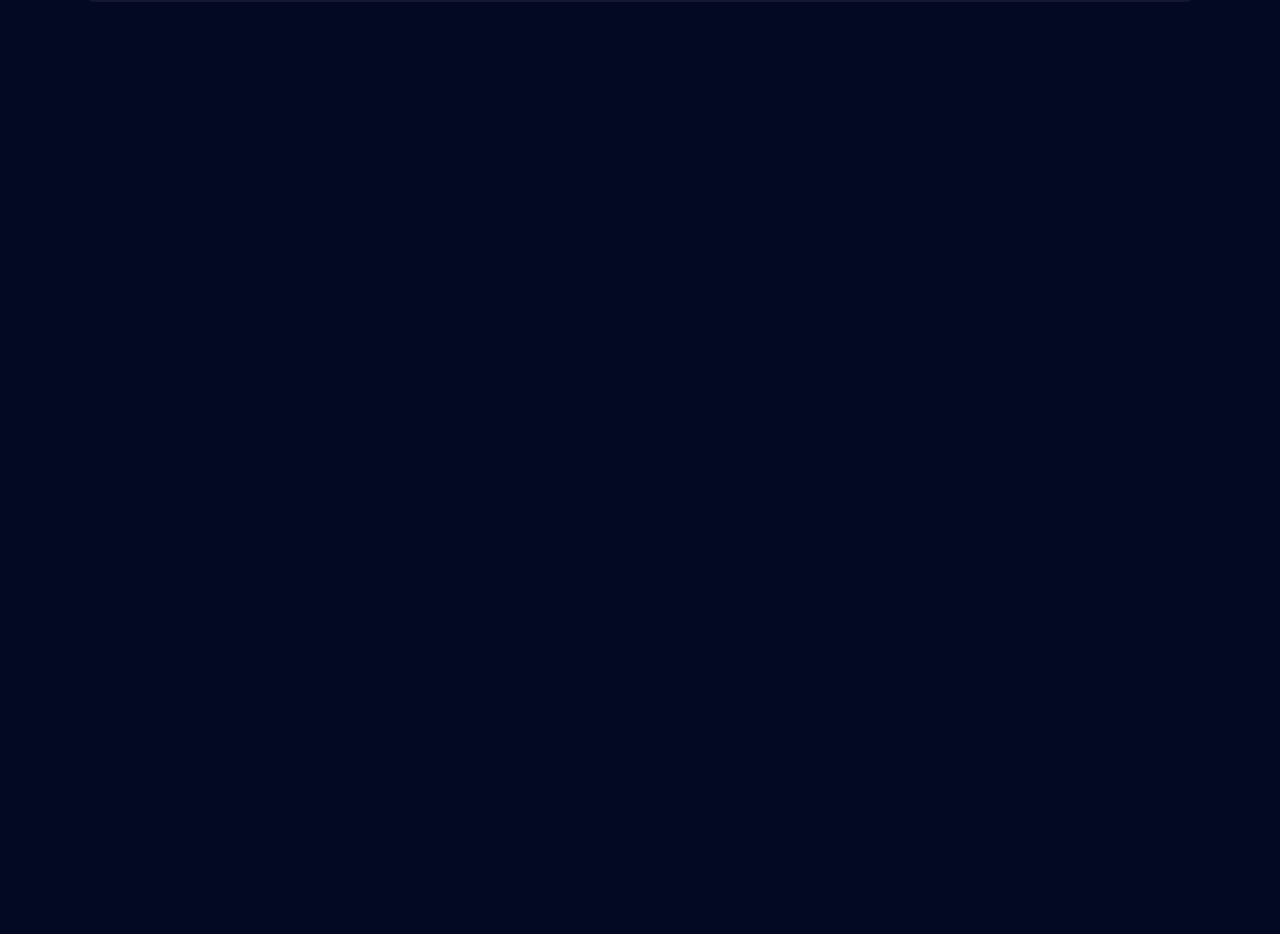
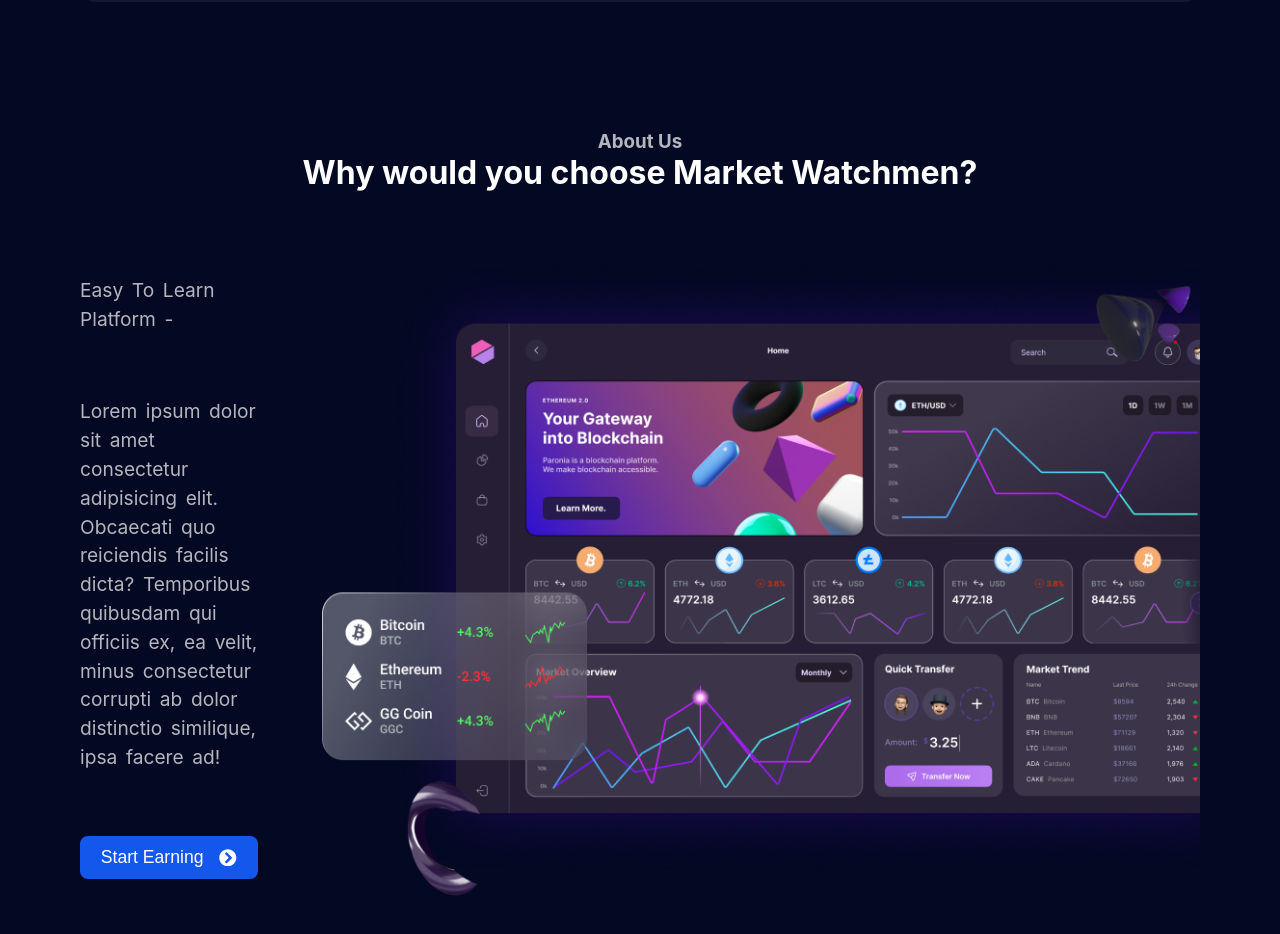
Before and after one commit to Zeeshnhmd/coinBase, a React (Create React App) app: page / in a window 1280 px wide. Shown: the part 1301-2235 px from the top of the page. Before the commit the page ends 1431 px from the top, so only its background shows below. Built offline with nearby package versions, Linux system fonts and the light colour scheme.

Commit message:
aboutus section

```diff
--- a/src/App.js
+++ b/src/App.js
@@ -1,4 +1,5 @@
 import React from 'react';
+import AboutUs from './components/AboutUs';
 import DailyPrices from './components/DailyPrices';
 import Home from './components/Home';
 import Navbar from './components/Navbar';
@@ -9,6 +10,7 @@
 			<Navbar />
 			<Home />
 			<DailyPrices />
+			<AboutUs />
 		</div>
 	);
 }
--- /dev/null
+++ b/src/components/AboutUs.jsx
@@ -0,0 +1,39 @@
+import React from 'react';
+import styled from 'styled-components';
+import { FaChevronCircleRight } from 'react-icons/fa';
+import about from '../assets/about.png';
+import Button from './Button';
+
+export default function AboutUs() {
+	return (
+		<Section className="flex a-center gap">
+			<div className="content flex column gap">
+				<div className="title-container flex column j-center a-center">
+					<div className="subtitle subdue">
+						<h3>About Us</h3>
+					</div>
+					<div className="title">
+						<h2>Why would you choose Market Watchmen?</h2>
+					</div>
+				</div>
+				<div className="flex gap">
+					<div className="info flex column gap a-start j-center">
+						<p className="subdue">Easy To Learn Platform -</p>
+						<p className="subdue">
+							Lorem ipsum dolor sit amet consectetur adipisicing elit. Obcaecati
+							quo reiciendis facilis dicta? Temporibus quibusdam qui officiis
+							ex, ea velit, minus consectetur corrupti ab dolor distinctio
+							similique, ipsa facere ad!
+						</p>
+						<Button text="Start Earning" icon={<FaChevronCircleRight />} />
+					</div>
+					<div className="image">
+						<img src={about} alt="about" className="half-width" />
+					</div>
+				</div>
+			</div>
+		</Section>
+	);
+}
+
+const Section = styled.section``;
```
